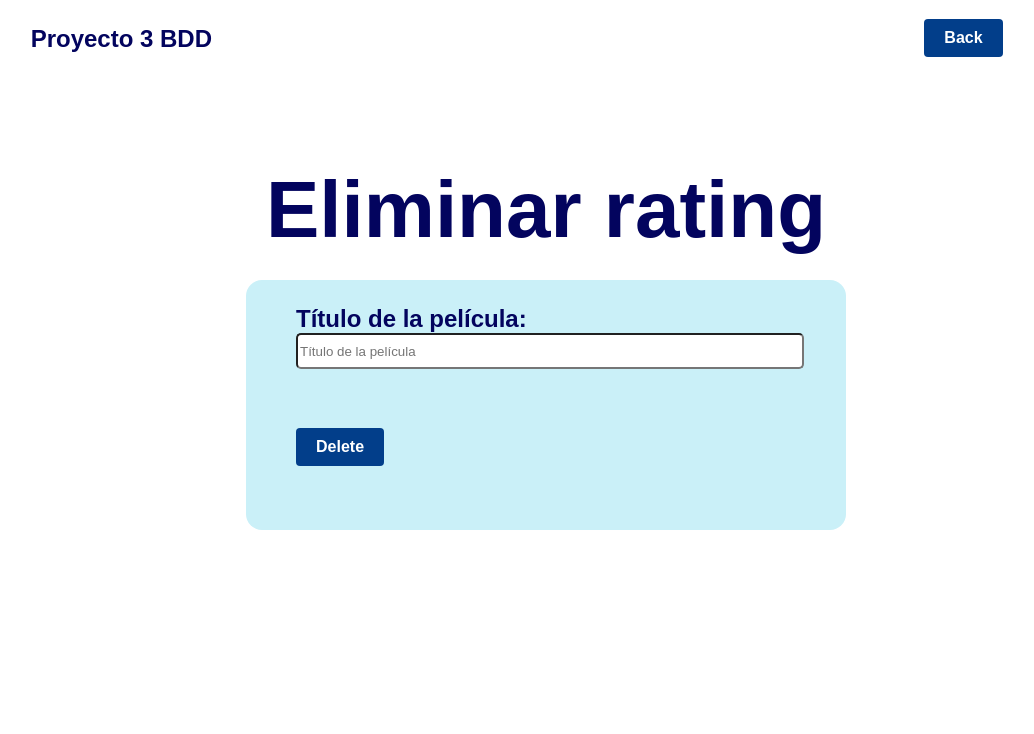
After one commit to Priscigs/PF-BDD2, a Flask app: page /deleteR in a window 1280 px wide. The commit adds this page. Shown: the top 734 px of the page, without its empty margins (94-1128 px from the left). Run offline with Flask 3, Linux system fonts and the light colour scheme.

Commit message:
🤌🏽 UI Fixes & delete rating

```diff
--- a/main.py
+++ b/main.py
@@ -218,6 +218,10 @@ def delete():
 def modifyP():
     return render_template('/modifyP.html')
 
+@app.route('/deleteR')
+def deleteR():
+    return render_template('/deleteR.html')
+
 @app.route('/eliminar-cuenta', methods=['POST'])
 def eliminar_cuenta():
     if request.method == 'POST':
@@ -270,6 +274,30 @@ def modificar_contrasena():
 
     return redirect('/')
 
+@app.route('/eliminar-rating', methods=['POST'])
+def eliminar_rating():
+    if request.method == 'POST':
+        titulo_input = request.form.get('titulo')
+
+        try:
+            # Crear una conexión a la base de datos
+            graph = Graph(uri="neo4j+s://ca536792.databases.neo4j.io", user="neo4j", password="9kEkEZcx8aTRfBKerXNxeEw8U1P9FNSH1Zvu1a4dG2Q")
+            matcher = NodeMatcher(graph)
+
+            node = matcher.match("Pelicula", titulo=titulo_input).first()
+
+            if node:
+                # Eliminar la propiedad 'rating' del nodo de película
+                node.pop('rating')
+                graph.push(node)
+                return "La propiedad 'rating' ha sido eliminada del nodo de película."
+            else:
+                return "No se ha encontrado la película en la base de datos."
+        except Exception as e:
+            print("Error al conectar a la base de datos:", str(e))
+            return "Error al conectar a la base de datos."
+
+    return redirect('/')
 
 if __name__ == '__main__':
     app.run()
--- /dev/null
+++ b/templates/deleteR.html
@@ -0,0 +1,44 @@
+<!DOCTYPE html>
+<html>
+    <head>
+        <title>Eliminar rating</title>
+        <link rel="stylesheet" type="text/css" href="{{ url_for('static', filename='css/styles.css') }}">
+    </head>
+    <body>
+        <div class="container">
+            <div class="column">
+                <h1 class="title">Proyecto 3 BDD</h1>
+            </div>
+            <div class="column">
+
+            </div>
+            <div class="column">
+                <div class="container1">
+                    <div class="column1">
+                        <a href="{{ url_for('principal') }}">
+                            <button class="btn-login">Back</button>
+                        </a>
+                    </div>
+                </div>
+            </div>
+        </div>
+        <div class="container3">
+            <h1>Eliminar rating</h1>
+        </div>
+        <div class='container2'>
+            <div class='container2-grid'>
+                <form method="POST" action="/eliminar-rating">
+                    <div class='grid-info'>
+                        <label for="titulo" class="label">Título de la película: </label>
+                    </div>
+                    <div class='grid-info'>
+                        <input type="text" name="titulo" id="titulo" class="input" placeholder="Título de la película" size='70'></input>
+                    </div>
+                        <a href="{{ url_for('eliminar_rating') }}"></a>
+                        <input type="submit" class="btn-login "value="Delete">
+                    </div>
+                </form>
+            </div>
+        </div>
+    </body>
+</html>
--- a/templates/genre.html
+++ b/templates/genre.html
@@ -19,11 +19,6 @@
                 <div class="column1">
                     <a href="{{ url_for('principal') }}">
                         <button class="btn-login">Back</button>
-                    </a>
-                </div>
-                <div class="column1">
-                    <a href="/login.html">
-                        <button class="btn-register">Login</button>
                     </a>
                 </div>
             </div>
--- a/templates/profilePage.html
+++ b/templates/profilePage.html
@@ -42,11 +42,10 @@
                 </a>
             </div>
             <div class='grid-info'>
-                <a href="{{ url_for('profilePage') }}">
+                <a href="{{ url_for('deleteR') }}">
                     <button class="btn-profileP">Eliminar Rating</button>
                 </a>
             </div>
-
         </div>
     </div>
 </body>
```
